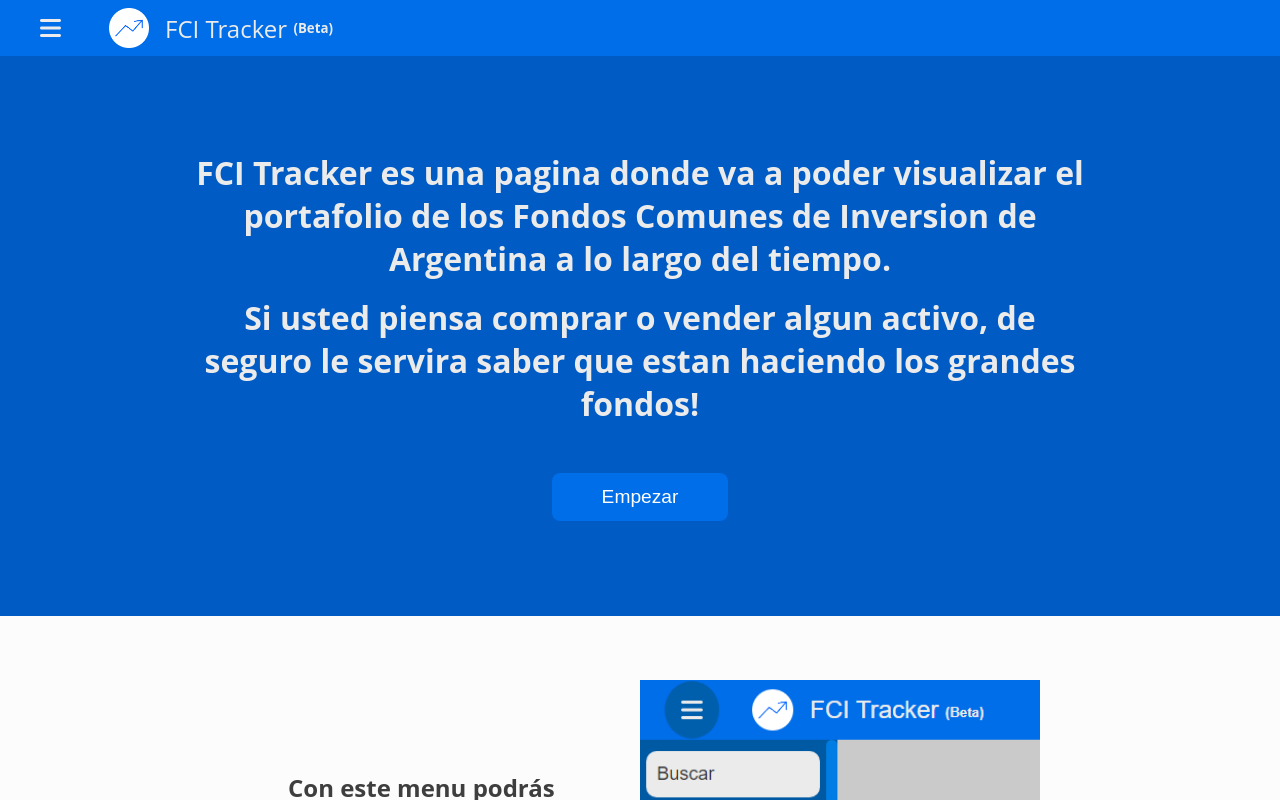
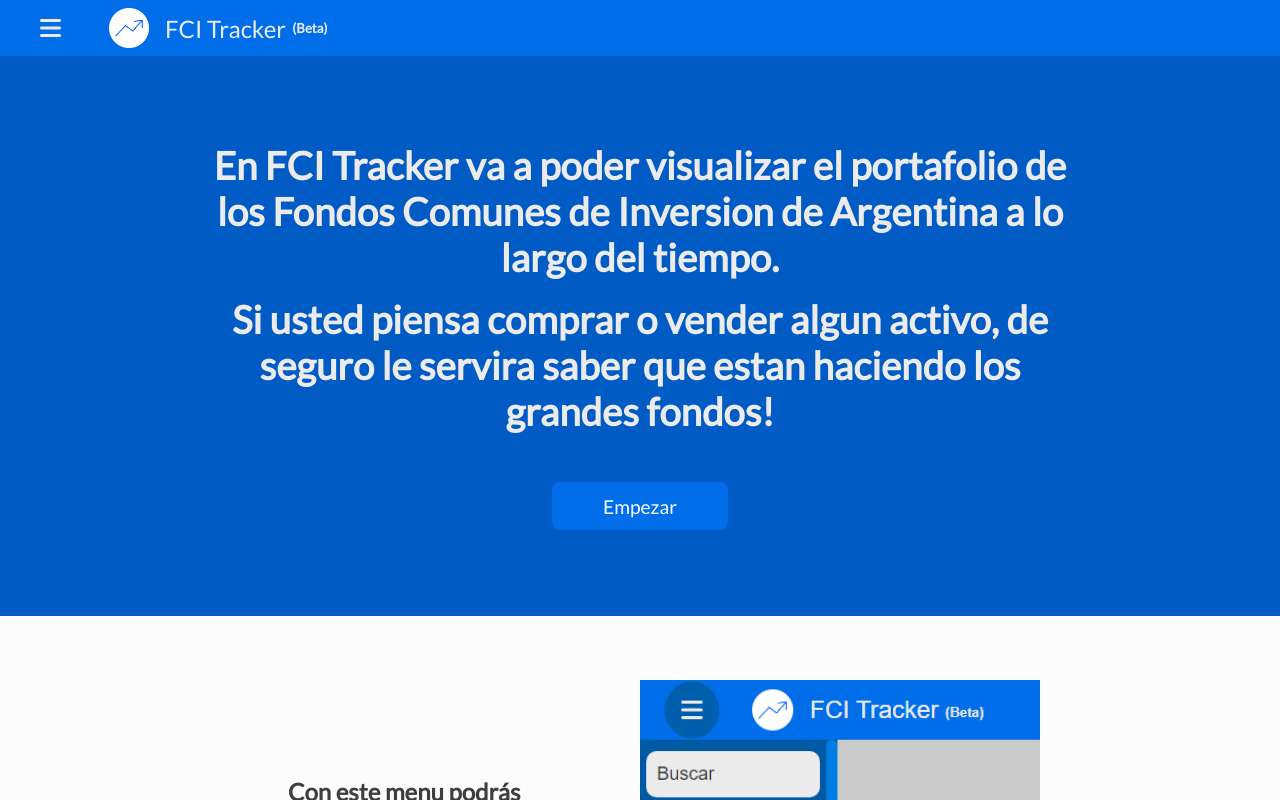
Before and after one commit to Lucapo01/Argentine-Tracker, a React (Create React App) app in the folder frontend/: page / in a window 1280 px wide. Shown: the top 800 px of the page. Built offline with nearby package versions, Linux system fonts and the light colour scheme.

Commit message:
fix dates list copy, change font and change home text

```diff
--- a/frontend/public/index.html
+++ b/frontend/public/index.html
@@ -10,6 +10,9 @@
       content="Web site created using create-react-app"
     />
     <title>FCI Tracker</title>
+    <style>
+      @import url('https://fonts.googleapis.com/css2?family=Lato&display=swap');
+      </style>
   </head>
   <body>
     <div id="root"></div>
--- a/frontend/src/components/Graph.js
+++ b/frontend/src/components/Graph.js
@@ -46,7 +46,7 @@ const Graph = ({ changeTickerId }) => {
 
             setTicker(data)
 
-            const descendingDates = data.funds.total.dates.copy().reverse()
+            const descendingDates = data.funds.total.dates.slice().reverse()
             setDateList(descendingDates)
         }
 
--- a/frontend/src/components/Header.css
+++ b/frontend/src/components/Header.css
@@ -25,7 +25,7 @@
 
 .title {
         font-size: 1.5rem;
-        font-weight: normal;
+        font-weight: 400;
 }
 
 .bars {
--- a/frontend/src/components/Home.css
+++ b/frontend/src/components/Home.css
@@ -27,6 +27,7 @@
 
 .welcome-text {
         margin-bottom: 1rem;
+        font-size: 2.4rem;
 }
 
 .tutorial-block {
--- a/frontend/src/components/Home.js
+++ b/frontend/src/components/Home.js
@@ -18,7 +18,7 @@ const Home = () => {
                 <div className='homepage-container'>
                         <div className='welcome-container'>
                                 <div className='welcome'>
-                                        <h1 className='welcome-text'>FCI Tracker es una pagina donde va a poder visualizar el portafolio de los Fondos Comunes de Inversion de Argentina a lo largo del tiempo.</h1>
+                                        <h1 className='welcome-text'>En FCI Tracker va a poder visualizar el portafolio de los Fondos Comunes de Inversion de Argentina a lo largo del tiempo.</h1>
                                         <h1 className='welcome-text'>Si usted piensa comprar o vender algun activo, de seguro le servira saber que estan haciendo los grandes fondos!</h1>
                                 </div>
                                 <button onClick={() => openGraph()}>Empezar</button>
--- a/frontend/src/index.css
+++ b/frontend/src/index.css
@@ -2,12 +2,13 @@
     box-sizing: border-box;
     margin: 0;
     padding: 0;
+    font-family: 'Lato', sans-serif;
 }
 
 body {
     background-color: #fcfcfc;
     color: #ebebeb;
-    font-family: 'Open Sans', sans-serif;
+
 }
 
 li {
```
Also changed, not shown: 1 other file (tests, documents, lock files or other folders).
